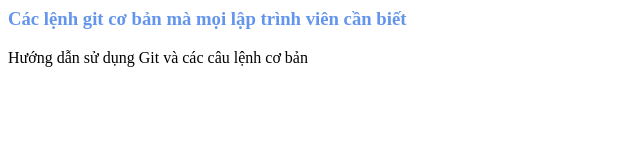
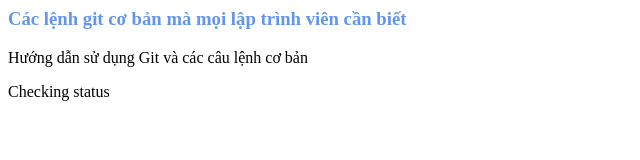
Before and after one commit to nghiands/Basic_Git, a plain HTML site: page index.html in a window 1280 px wide. Shown: the whole page, without its empty margins (0-640 px from the left). Drawn offline with Linux system fonts and the light colour scheme.

Commit message:
Checking status

```diff
--- a/index.html
+++ b/index.html
@@ -7,5 +7,6 @@
 <body>
     <h3 style="color: cornflowerblue;">Các lệnh git cơ bản mà mọi lập trình viên cần biết </h3>
     <p> Hướng dẫn sử dụng Git và các câu lệnh cơ bản </p>
+    <span>Checking status</span>
 </body>
 </html>
```
